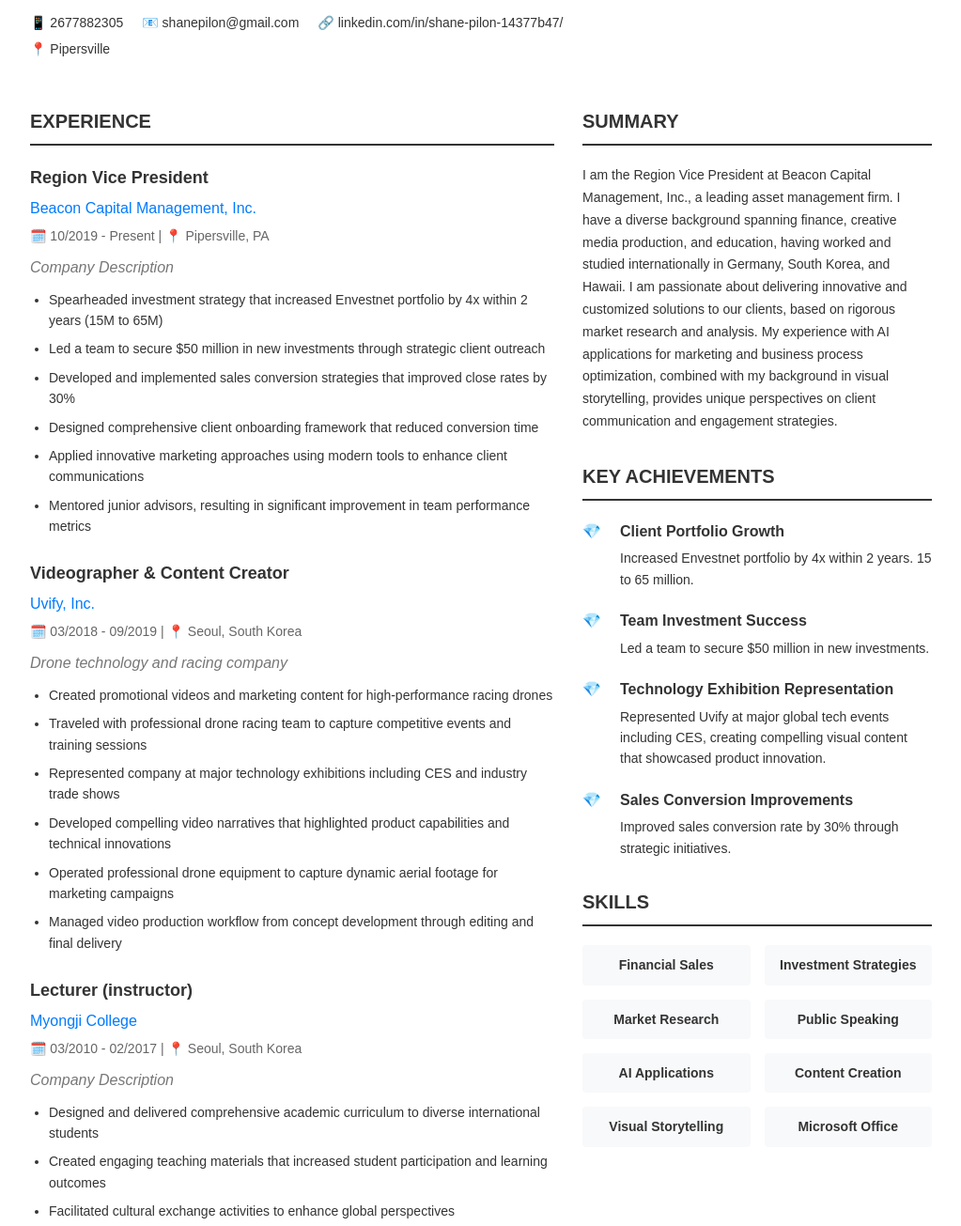
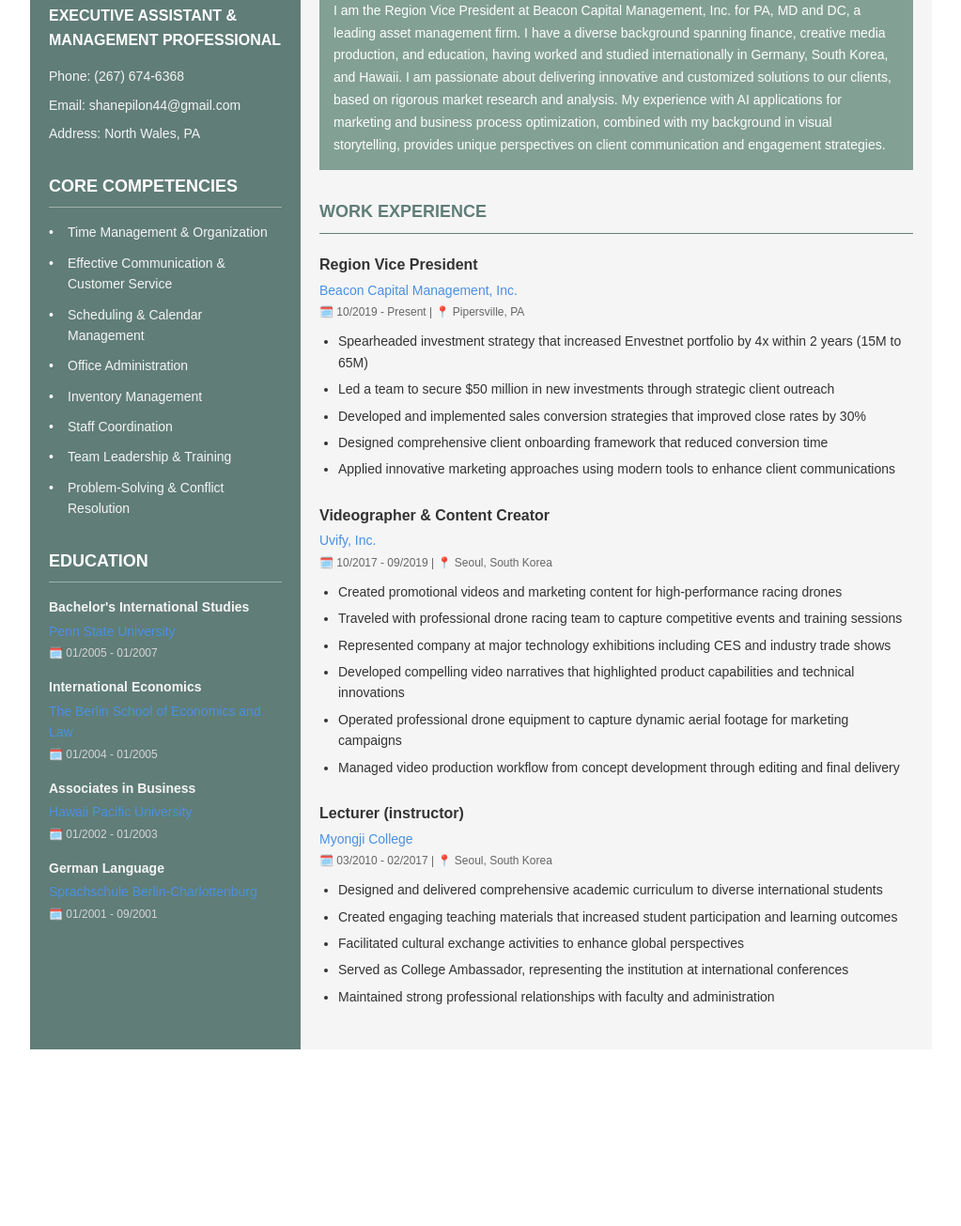
Before and after one commit to Chappyo7/shane-pilon-resume, a plain HTML site: page index.html in a window 1280 px wide. Shown: the part 113-1418 px from the top of the page at 94% size, without its empty margins (128-1151 px from the left). After the commit the page ends 1280 px from the top, so only its background shows below. Drawn offline with Linux system fonts and the light colour scheme.

Commit message:
Update resume to match wife's format with core competencies

```diff
--- a/index.html
+++ b/index.html
@@ -27,223 +27,242 @@
         /* Header Section */
         .header {
             display: flex;
-            justify-content: space-between;
             margin-bottom: 30px;
         }
 
-        .header-left {
-            width: 70%;
+        .left-sidebar {
+            width: 30%;
+            padding: 20px;
+            background-color: #607D77;
+            color: #f5f5f5;
         }
 
-        .header-right {
-            width: 25%;
-            text-align: right;
+        .main-content {
+            width: 70%;
+            padding: 20px;
+            background-color: #f5f5f5;
         }
 
         .name {
-            font-size: 36px;
-            font-weight: bold;
-            margin-bottom: 8px;
+            font-size: 42px;
+            font-weight: 300;
+            margin-bottom: 10px;
+            color: #d4d4d4;
         }
 
         .title {
-            font-size: 18px;
-            color: #007bff;
-            margin-bottom: 12px;
+            font-size: 16px;
+            font-weight: bold;
+            margin-bottom: 15px;
+            color: #ffffff;
+            text-transform: uppercase;
         }
 
         .contact-info {
-            display: flex;
-            flex-wrap: wrap;
-            margin-bottom: 15px;
+            margin-bottom: 30px;
         }
 
         .contact-item {
-            margin-right: 20px;
-            font-size: 14px;
-            margin-bottom: 5px;
-        }
-
-        /* Main Content */
-        .content {
-            display: flex;
-            gap: 30px;
-        }
-
-        .left-column {
-            width: 60%;
-        }
-
-        .right-column {
-            width: 40%;
-        }
-
-        /* Section Styling */
-        .section {
-            margin-bottom: 30px;
-        }
-
-        .section-title {
-            font-size: 20px;
-            font-weight: bold;
-            border-bottom: 2px solid #333;
-            padding-bottom: 8px;
-            margin-bottom: 20px;
-        }
-
-        /* Experience Items */
-        .job {
-            margin-bottom: 25px;
-        }
-
-        .job-title {
-            font-size: 18px;
-            font-weight: bold;
-            margin-bottom: 5px;
-        }
-
-        .company {
-            font-size: 16px;
-            color: #007bff;
-            margin-bottom: 5px;
-        }
-
-        .date-location {
-            font-size: 14px;
-            color: #666;
-            margin-bottom: 10px;
-        }
-
-        .company-desc {
-            font-style: italic;
-            color: #777;
-            margin-bottom: 10px;
-        }
-
-        .job-duties {
-            padding-left: 20px;
-        }
-
-        .job-duties li {
             margin-bottom: 8px;
             font-size: 14px;
         }
 
+        .section-title {
+            font-size: 18px;
+            font-weight: bold;
+            margin-bottom: 15px;
+            color: #ffffff;
+            text-transform: uppercase;
+            border-bottom: 1px solid #9eb3a9;
+            padding-bottom: 8px;
+        }
+
+        .main-section-title {
+            font-size: 18px;
+            font-weight: bold;
+            margin-bottom: 20px;
+            color: #607D77;
+            text-transform: uppercase;
+            border-bottom: 1px solid #607D77;
+            padding-bottom: 8px;
+        }
+
+        .competency-list {
+            list-style-type: none;
+            margin-bottom: 30px;
+        }
+
+        .competency-list li {
+            margin-bottom: 10px;
+            font-size: 14px;
+            position: relative;
+            padding-left: 20px;
+        }
+
+        .competency-list li:before {
+            content: "•";
+            position: absolute;
+            left: 0;
+            color: #ffffff;
+        }
+
         /* Education */
         .education-item {
-            margin-bottom: 20px;
+            margin-bottom: 15px;
         }
 
         .degree {
-            font-size: 16px;
+            font-size: 14px;
             font-weight: bold;
-            margin-bottom: 5px;
+            margin-bottom: 3px;
         }
 
         .school {
             font-size: 14px;
-            color: #007bff;
-            margin-bottom: 5px;
+            color: #4a90e2;
+            margin-bottom: 3px;
         }
 
         .edu-date {
-            font-size: 14px;
-            color: #666;
+            font-size: 12px;
+            color: #d4d4d4;
         }
 
         /* Summary */
         .summary-content {
             font-size: 14px;
             line-height: 1.7;
+            margin-bottom: 30px;
+            background-color: #83a095;
+            padding: 15px;
+            color: #fff;
         }
 
-        /* Achievements */
-        .achievement {
-            display: flex;
-            margin-bottom: 20px;
+        /* Experience */
+        .job {
+            margin-bottom: 25px;
         }
 
-        .achievement-icon {
-            flex-shrink: 0;
-            width: 30px;
-            margin-right: 10px;
-            color: #007bff;
+        .job-title {
             font-size: 16px;
+            font-weight: bold;
+            margin-bottom: 3px;
         }
 
-        .achievement-title {
-            font-weight: bold;
-            margin-bottom: 5px;
-            font-size: 16px;
+        .company {
+            font-size: 14px;
+            color: #4a90e2;
+            margin-bottom: 3px;
         }
 
-        .achievement-desc {
+        .date-location {
+            font-size: 12px;
+            color: #666;
+            margin-bottom: 10px;
+        }
+
+        .job-duties {
+            padding-left: 20px;
+            margin-top: 10px;
+        }
+
+        .job-duties li {
+            margin-bottom: 6px;
             font-size: 14px;
         }
 
-        /* Skills */
-        .skills-grid {
-            display: grid;
-            grid-template-columns: 1fr 1fr;
-            gap: 15px;
+        @media print {
+            body {
+                background: white;
             }
-
-        .skill {
-            background-color: #f8f9fa;
-            padding: 10px;
-            border-radius: 4px;
-            font-size: 14px;
-            text-align: center;
-            font-weight: bold;
+            .container {
+                width: 100%;
+                max-width: none;
+                margin: 0;
+                padding: 0;
+            }
         }
     </style>
 </head>
 <body>
     <div class="container">
-        <!-- Header -->
         <div class="header">
-            <div class="header-left">
-                <div class="name">SHANE PILON</div>
-                <div class="title">Region VP @ Beacon Capital | Investment Strategy Leader</div>
+            <!-- Left Sidebar -->
+            <div class="left-sidebar">
+                <div class="name">Shane Pilon</div>
+                <div class="title">Executive Assistant & Management Professional</div>
+
                 <div class="contact-info">
-                    <div class="contact-item">📱 2677882305</div>
-                    <div class="contact-item">📧 shanepilon@gmail.com</div>
-                    <div class="contact-item">🔗 linkedin.com/in/shane-pilon-14377b47/</div>
-                    <div class="contact-item">📍 Pipersville</div>
+                    <div class="contact-item">Phone: (267) 674-6368</div>
+                    <div class="contact-item">Email: shanepilon44@gmail.com</div>
+                    <div class="contact-item">Address: North Wales, PA</div>
                 </div>
+
+                <div class="section-title">CORE COMPETENCIES</div>
+                <ul class="competency-list">
+                    <li>Time Management & Organization</li>
+                    <li>Effective Communication & Customer Service</li>
+                    <li>Scheduling & Calendar Management</li>
+                    <li>Office Administration</li>
+                    <li>Inventory Management</li>
+                    <li>Staff Coordination</li>
+                    <li>Team Leadership & Training</li>
+                    <li>Problem-Solving & Conflict Resolution</li>
+                </ul>
+
+                <div class="section-title">EDUCATION</div>
+
+                <div class="education-item">
+                    <div class="degree">Bachelor's International Studies</div>
+                    <div class="school">Penn State University</div>
+                    <div class="edu-date">🗓️ 01/2005 - 01/2007</div>
                 </div>
-            <div class="header-right">
-                <!-- Profile image would go here -->
+
+                <div class="education-item">
+                    <div class="degree">International Economics</div>
+                    <div class="school">The Berlin School of Economics and Law</div>
+                    <div class="edu-date">🗓️ 01/2004 - 01/2005</div>
+                </div>
+
+                <div class="education-item">
+                    <div class="degree">Associates in Business</div>
+                    <div class="school">Hawaii Pacific University</div>
+                    <div class="edu-date">🗓️ 01/2002 - 01/2003</div>
+                </div>
+
+                <div class="education-item">
+                    <div class="degree">German Language</div>
+                    <div class="school">Sprachschule Berlin-Charlottenburg</div>
+                    <div class="edu-date">🗓️ 01/2001 - 09/2001</div>
                 </div>
             </div>
 
             <!-- Main Content -->
-        <div class="content">
-            <!-- Left Column -->
-            <div class="left-column">
-                <div class="section">
-                    <div class="section-title">EXPERIENCE</div>
+            <div class="main-content">
+                <div class="main-section-title">PROFESSIONAL SUMMARY</div>
+                <div class="summary-content">
+                    I am the Region Vice President at Beacon Capital Management, Inc. for PA, MD and DC, a leading asset management firm. I have a diverse background spanning finance, creative media production, and education, having worked and studied internationally in Germany, South Korea, and Hawaii. I am passionate about delivering innovative and customized solutions to our clients, based on rigorous market research and analysis. My experience with AI applications for marketing and business process optimization, combined with my background in visual storytelling, provides unique perspectives on client communication and engagement strategies.
+                </div>
+
+                <div class="main-section-title">WORK EXPERIENCE</div>
 
                 <div class="job">
                     <div class="job-title">Region Vice President</div>
                     <div class="company">Beacon Capital Management, Inc.</div>
                     <div class="date-location">🗓️ 10/2019 - Present | 📍 Pipersville, PA</div>
-                        <div class="company-desc">Company Description</div>
                     <ul class="job-duties">
                         <li>Spearheaded investment strategy that increased Envestnet portfolio by 4x within 2 years (15M to 65M)</li>
                         <li>Led a team to secure $50 million in new investments through strategic client outreach</li>
                         <li>Developed and implemented sales conversion strategies that improved close rates by 30%</li>
                         <li>Designed comprehensive client onboarding framework that reduced conversion time</li>
                         <li>Applied innovative marketing approaches using modern tools to enhance client communications</li>
-                            <li>Mentored junior advisors, resulting in significant improvement in team performance metrics</li>
                     </ul>
                 </div>
 
                 <div class="job">
                     <div class="job-title">Videographer & Content Creator</div>
                     <div class="company">Uvify, Inc.</div>
-                        <div class="date-location">🗓️ 03/2018 - 09/2019 | 📍 Seoul, South Korea</div>
-                        <div class="company-desc">Drone technology and racing company</div>
+                    <div class="date-location">🗓️ 10/2017 - 09/2019 | 📍 Seoul, South Korea</div>
                     <ul class="job-duties">
                         <li>Created promotional videos and marketing content for high-performance racing drones</li>
                         <li>Traveled with professional drone racing team to capture competitive events and training sessions</li>
@@ -258,7 +277,6 @@
                     <div class="job-title">Lecturer (instructor)</div>
                     <div class="company">Myongji College</div>
                     <div class="date-location">🗓️ 03/2010 - 02/2017 | 📍 Seoul, South Korea</div>
-                        <div class="company-desc">Company Description</div>
                     <ul class="job-duties">
                         <li>Designed and delivered comprehensive academic curriculum to diverse international students</li>
                         <li>Created engaging teaching materials that increased student participation and learning outcomes</li>
@@ -268,95 +286,6 @@
                     </ul>
                 </div>
             </div>
-
-                <div class="section">
-                    <div class="section-title">EDUCATION</div>
-
-                    <div class="education-item">
-                        <div class="degree">International Economics</div>
-                        <div class="school">The Berlin School of Economics and Law</div>
-                        <div class="edu-date">🗓️ 01/2004 - 01/2005</div>
-                    </div>
-
-                    <div class="education-item">
-                        <div class="degree">Associates in Business</div>
-                        <div class="school">Hawaii Pacific University</div>
-                        <div class="edu-date">🗓️ 01/2002 - 01/2003</div>
-                    </div>
-
-                    <div class="education-item">
-                        <div class="degree">Bachelor's International Studies</div>
-                        <div class="school">Penn State University</div>
-                        <div class="edu-date">🗓️ 01/2005 - 01/2007</div>
-                    </div>
-
-                    <div class="education-item">
-                        <div class="degree">German Language</div>
-                        <div class="school">Sprachschule Berlin-Charlottenburg</div>
-                        <div class="edu-date">🗓️ 01/2001 - 09/2001</div>
-                    </div>
-                </div>
-            </div>
-
-            <!-- Right Column -->
-            <div class="right-column">
-                <div class="section">
-                    <div class="section-title">SUMMARY</div>
-                    <div class="summary-content">
-                        I am the Region Vice President at Beacon Capital Management, Inc., a leading asset management firm. I have a diverse background spanning finance, creative media production, and education, having worked and studied internationally in Germany, South Korea, and Hawaii. I am passionate about delivering innovative and customized solutions to our clients, based on rigorous market research and analysis. My experience with AI applications for marketing and business process optimization, combined with my background in visual storytelling, provides unique perspectives on client communication and engagement strategies.
-                    </div>
-                </div>
-
-                <div class="section">
-                    <div class="section-title">KEY ACHIEVEMENTS</div>
-
-                    <div class="achievement">
-                        <div class="achievement-icon">💎</div>
-                        <div class="achievement-content">
-                            <div class="achievement-title">Client Portfolio Growth</div>
-                            <div class="achievement-desc">Increased Envestnet portfolio by 4x within 2 years. 15 to 65 million.</div>
-                        </div>
-                    </div>
-
-                    <div class="achievement">
-                        <div class="achievement-icon">💎</div>
-                        <div class="achievement-content">
-                            <div class="achievement-title">Team Investment Success</div>
-                            <div class="achievement-desc">Led a team to secure $50 million in new investments.</div>
-                        </div>
-                    </div>
-
-                    <div class="achievement">
-                        <div class="achievement-icon">💎</div>
-                        <div class="achievement-content">
-                            <div class="achievement-title">Technology Exhibition Representation</div>
-                            <div class="achievement-desc">Represented Uvify at major global tech events including CES, creating compelling visual content that showcased product innovation.</div>
-                        </div>
-                    </div>
-
-                    <div class="achievement">
-                        <div class="achievement-icon">💎</div>
-                        <div class="achievement-content">
-                            <div class="achievement-title">Sales Conversion Improvements</div>
-                            <div class="achievement-desc">Improved sales conversion rate by 30% through strategic initiatives.</div>
-                        </div>
-                    </div>
-                </div>
-
-                <div class="section">
-                    <div class="section-title">SKILLS</div>
-                    <div class="skills-grid">
-                        <div class="skill">Financial Sales</div>
-                        <div class="skill">Investment Strategies</div>
-                        <div class="skill">Market Research</div>
-                        <div class="skill">Public Speaking</div>
-                        <div class="skill">AI Applications</div>
-                        <div class="skill">Content Creation</div>
-                        <div class="skill">Visual Storytelling</div>
-                        <div class="skill">Microsoft Office</div>
-                    </div>
-                </div>
-            </div>
         </div>
     </div>
 </body>
```
Lines whose indentation alone changed are shown as unchanged.
